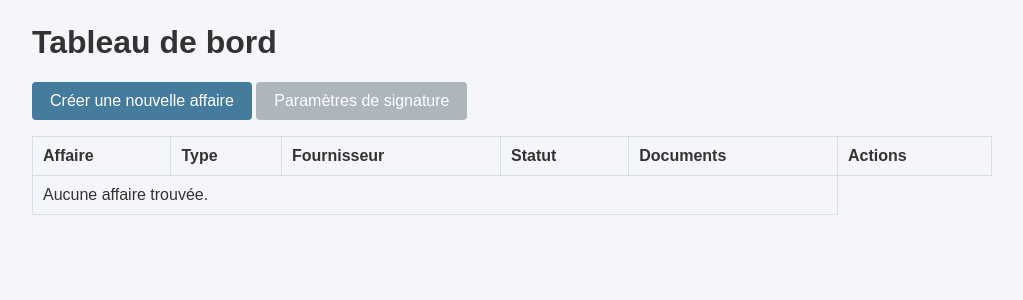
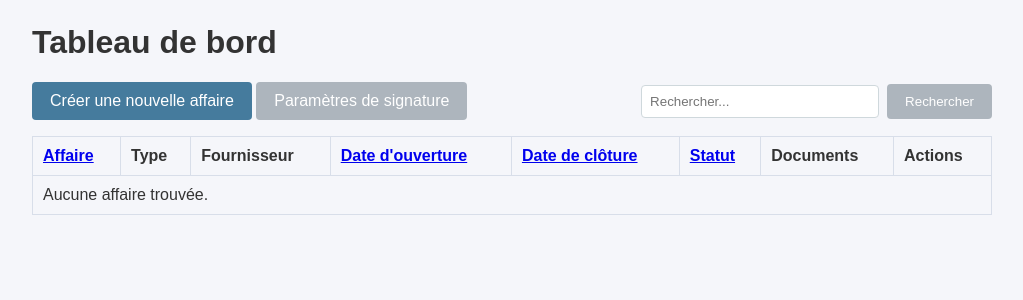
Before and after one commit to tomgraal/suivi_commandes, a Flask app: page / in a window 1280 px wide. Shown: the part 66-366 px from the top of the page, without its empty margins (128-1151 px from the left). Run offline with Flask 3, Linux system fonts and the light colour scheme; a user stored in the database is signed in; data comes from the database, SQL or seed files in the repository; data that the repository does not hold is empty.

Commit message:
Add case opened/closed date properties, enhance dashboard with search and sorting features

```diff
--- a/src/app.py
+++ b/src/app.py
@@ -727,6 +727,17 @@ class Case(db.Model):
             'Terminé': 'status-finished',
         }.get(self.status, '')
 
+    @property
+    def opened_date(self):
+        return self.created_at
+
+    @property
+    def closed_date(self):
+        reception = self.get_document('reception')
+        if reception and reception.is_signed:
+            return reception.signed_at
+        return None
+
     def has_signed_quote(self):
         quote = self.get_document('quote')
         return bool(quote and quote.is_signed)
@@ -1032,13 +1043,54 @@ def before_request():
 @app.route('/')
 @login_required
 def dashboard():
+    sort_field = request.args.get('sort', '')
+    sort_direction = request.args.get('direction', 'desc')
+    search_query = request.args.get('q', '').strip()
+
     if current_user.role == 'engineer':
-        cases = Case.query.filter_by(engineer_id=current_user.id).order_by(Case.created_at.desc()).all()
+        query = Case.query.filter_by(engineer_id=current_user.id)
     elif current_user.role == 'supplier':
-        cases = Case.query.filter(Case.supplier_email.ilike(f'%{current_user.email}%')).order_by(Case.created_at.desc()).all()
+        query = Case.query.filter(Case.supplier_email.ilike(f'%{current_user.email}%'))
     else:
-        cases = Case.query.order_by(Case.created_at.desc()).all()
-    return render_template('dashboard.html', cases=cases)
+        query = Case.query
+
+    cases = query.all()
+
+    if search_query:
+        search_lower = search_query.lower()
+        cases = [
+            case for case in cases
+            if search_lower in (case.title or '').lower()
+            or search_lower in (case.type or '').lower()
+            or search_lower in (case.supplier_email or '').lower()
+            or search_lower in (case.buyer_email or '').lower()
+            or search_lower in (case.status or '').lower()
+        ]
+
+    if sort_field == 'title':
+        cases.sort(key=lambda c: (c.title or '').lower(), reverse=(sort_direction == 'desc'))
+    elif sort_field == 'opened_date':
+        cases.sort(
+            key=lambda c: c.opened_date or (datetime.min if sort_direction == 'desc' else datetime.max),
+            reverse=(sort_direction == 'desc'),
+        )
+    elif sort_field == 'closed_date':
+        cases.sort(
+            key=lambda c: c.closed_date or (datetime.min if sort_direction == 'desc' else datetime.max),
+            reverse=(sort_direction == 'desc'),
+        )
+    elif sort_field == 'status':
+        cases.sort(key=lambda c: (c.status or '').lower(), reverse=(sort_direction == 'desc'))
+    else:
+        cases.sort(key=lambda c: c.created_at or datetime.min, reverse=True)
+
+    return render_template(
+        'dashboard.html',
+        cases=cases,
+        sort_field=sort_field,
+        sort_direction=sort_direction,
+        search_query=search_query,
+    )
 
 
 @app.route('/signature', methods=['GET', 'POST'])
--- a/src/static/style.css
+++ b/src/static/style.css
@@ -44,6 +44,28 @@ table {
     width: 100%;
     border-collapse: collapse;
     margin-top: 16px;
+}
+
+.dashboard-toolbar {
+    display: flex;
+    flex-wrap: wrap;
+    justify-content: space-between;
+    align-items: center;
+    gap: 12px;
+    margin-bottom: 16px;
+}
+
+.dashboard-search {
+    display: flex;
+    gap: 8px;
+    align-items: center;
+}
+
+.dashboard-search input[type="text"] {
+    padding: 8px;
+    border: 1px solid #cfd8dc;
+    border-radius: 4px;
+    min-width: 220px;
 }
 
 table th,
--- a/src/templates/case_detail.html
+++ b/src/templates/case_detail.html
@@ -1,7 +1,11 @@
 {% extends 'base.html' %}
 {% block content %}
 <h1>Affaire : {{ case.title }}</h1>
-{% if current_user.role in ['engineer', 'buyer'] %}
+{% if current_user.role == 'supplier' %}
+    <p><strong>Nom de l'affaire :</strong> {{ case.title }}</p>
+    <p><strong>Description de l'affaire :</strong> {{ case.description or 'N/A' }}</p>
+    <p><strong>Mail de l'ingénieur :</strong> {{ case.engineer.email if case.engineer else 'N/A' }}</p>
+{% elif current_user.role in ['engineer', 'buyer'] %}
 <table>
     <tr><th>Type</th><td>{{ case.type }}</td></tr>
     <tr><th>Fournisseur</th><td>{{ case.supplier_email }}</td></tr>
--- a/src/templates/dashboard.html
+++ b/src/templates/dashboard.html
@@ -1,19 +1,29 @@
 {% extends 'base.html' %}
 {% block content %}
 <h1>Tableau de bord</h1>
-{% if current_user.role == 'engineer' %}
-    <p>
-        <a class="button" href="{{ url_for('create_case') }}">Créer une nouvelle affaire</a>
-        <a class="button secondary" href="{{ url_for('signature_settings') }}">Paramètres de signature</a>
-    </p>
-{% endif %}
+<div class="dashboard-toolbar">
+    <div class="dashboard-toolbar-left">
+        {% if current_user.role == 'engineer' %}
+            <a class="button" href="{{ url_for('create_case') }}">Créer une nouvelle affaire</a>
+            <a class="button secondary" href="{{ url_for('signature_settings') }}">Paramètres de signature</a>
+        {% endif %}
+    </div>
+    <form method="get" action="{{ url_for('dashboard') }}" class="dashboard-search">
+        <input type="text" name="q" value="{{ search_query }}" placeholder="Rechercher..." />
+        <input type="hidden" name="sort" value="{{ sort_field }}" />
+        <input type="hidden" name="direction" value="{{ sort_direction }}" />
+        <button type="submit" class="button secondary">Rechercher</button>
+    </form>
+</div>
 <table>
     <thead>
         <tr>
-            <th>Affaire</th>
+            <th><a href="{{ url_for('dashboard', sort='title', direction='desc' if sort_field == 'title' and sort_direction == 'asc' else 'asc') }}">Affaire{% if sort_field == 'title' %} {{ '↑' if sort_direction == 'asc' else '↓' }}{% endif %}</a></th>
             <th>Type</th>
             <th>Fournisseur</th>
-            <th>Statut</th>
+            <th><a href="{{ url_for('dashboard', sort='opened_date', direction='asc' if sort_field == 'opened_date' and sort_direction == 'desc' else 'desc') }}">Date d'ouverture{% if sort_field == 'opened_date' %} {{ '↑' if sort_direction == 'asc' else '↓' }}{% endif %}</a></th>
+            <th><a href="{{ url_for('dashboard', sort='closed_date', direction='asc' if sort_field == 'closed_date' and sort_direction == 'desc' else 'desc') }}">Date de clôture{% if sort_field == 'closed_date' %} {{ '↑' if sort_direction == 'asc' else '↓' }}{% endif %}</a></th>
+            <th><a href="{{ url_for('dashboard', sort='status', direction='desc' if sort_field == 'status' and sort_direction == 'asc' else 'asc') }}">Statut{% if sort_field == 'status' %} {{ '↑' if sort_direction == 'asc' else '↓' }}{% endif %}</a></th>
             <th>Documents</th>
             <th>Actions</th>
         </tr>
@@ -24,6 +34,8 @@
             <td>{{ case.title }}</td>
             <td>{{ case.type }}</td>
             <td>{{ case.supplier_email }}</td>
+            <td>{{ case.opened_date.strftime('%d/%m/%Y') if case.opened_date else 'N/A' }}</td>
+            <td>{{ case.closed_date.strftime('%d/%m/%Y') if case.closed_date else 'N/A' }}</td>
             <td>{{ case.status }}</td>
             <td>
                 {% if case.get_document('quote') %}Devis{% endif %}
@@ -33,7 +45,7 @@
             <td><a href="{{ url_for('case_detail', case_id=case.id) }}">Voir</a></td>
         </tr>
       {% else %}
-        <tr><td colspan="5">Aucune affaire trouvée.</td></tr>
+        <tr><td colspan="8">Aucune affaire trouvée.</td></tr>
       {% endfor %}
     </tbody>
 </table>
```
